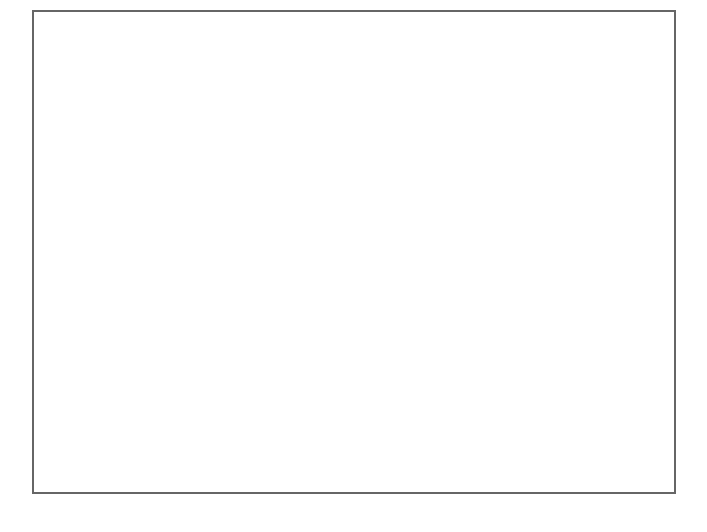
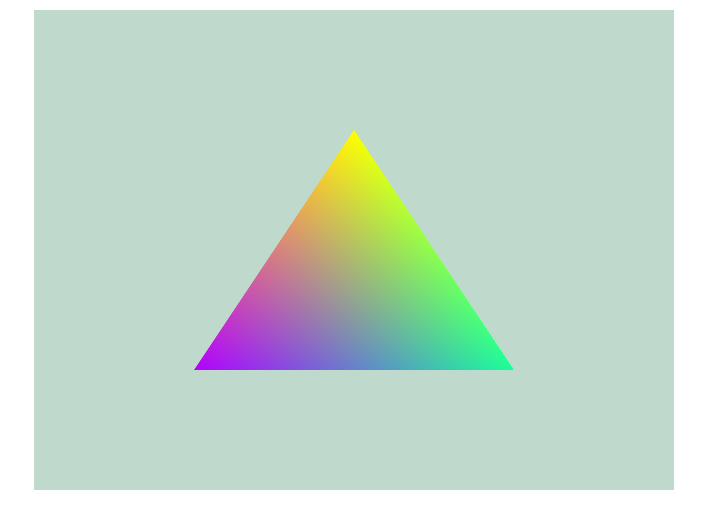
Before and after one commit to Konsole-Studio/Alive-Engine, a website built with webpack: page public/index.html in a window 1280 px wide. Shown: the whole page, without its empty margins (286-993 px from the left). Built offline with nearby package versions, Linux system fonts and the light colour scheme.

Commit message:
webgl tests

```diff
--- a/core/Game.js
+++ b/core/Game.js
@@ -1,3 +1,6 @@
+import fragmentShaderText from './shaders/fragment.js';
+import vertexShaderText from './shaders/vertex.js';
+
 export default class Game {
   constructor(config) {
     let {
@@ -14,5 +17,89 @@ export default class Game {
     this.actors = [];
     this.scenes = [];
     this.canvas = canvasElement;
+    this.initWebgl.bind(this)();
+  }
+
+  initWebgl() {
+    let gl = this.canvas.getContext('webgl') || this.canvas.getContext('experimental-webgl');
+    if (!gl) {
+      console.log('WebGl not supported');
+      return;
+    }
+
+    gl.clearColor(0.75, 0.85, 0.8, 1.0);
+    gl.clear(gl.COLOR_BUFFER_BIT | gl.DEPHT_BUFFER_BIT);
+
+    // Shaders
+    let vertexShader = gl.createShader(gl.VERTEX_SHADER);
+    let fragmentShader = gl.createShader(gl.FRAGMENT_SHADER);
+    gl.shaderSource(vertexShader, vertexShaderText);
+    gl.shaderSource(fragmentShader, fragmentShaderText);
+
+    gl.compileShader(vertexShader);
+    if (!gl.getShaderParameter(vertexShader, gl.COMPILE_STATUS)) {
+      console.error('ERROR compiling vertex shader!', gl.getShaderInfoLog(vertexShader));
+      return;
+    }
+
+    gl.compileShader(fragmentShader);
+    if (!gl.getShaderParameter(fragmentShader, gl.COMPILE_STATUS)) {
+      console.error('ERROR compiling fragment shader!', gl.getShaderInfoLog(fragmentShader));
+      return;
+    }
+
+    // Program
+    let program = gl.createProgram();
+    gl.attachShader(program, vertexShader);
+    gl.attachShader(program, fragmentShader);
+    gl.linkProgram(program);
+    if (!gl.getProgramParameter(program, gl.LINK_STATUS)) {
+      console.error('ERROR linking program!', gl.getProgramInfoLog(program));
+      return;
+    }
+
+    gl.validateProgram(program);
+    if (!gl.getProgramParameter(program, gl.VALIDATE_STATUS)) {
+      console.error('ERROR linking program!', gl.getProgramInfoLog(program));
+      return;
+    }
+
+    // Buffer
+    // Tiangle vertices, each line is a point with x and y position
+    // Using RGB here for test
+    let triangleVertices = [
+      0.0, 0.5, 1.0, 1.0, 0.0,
+      -0.5, -0.5, 0.7, 0.0, 1.0,
+      0.5, -0.5, 0.1, 1.0, 0.6,
+    ];
+
+    let triangleVertexBufferObject = gl.createBuffer();
+    gl.bindBuffer(gl.ARRAY_BUFFER, triangleVertexBufferObject);
+    gl.bufferData(gl.ARRAY_BUFFER, new Float32Array(triangleVertices), gl.STATIC_DRAW);
+
+    let positionAttribLocation = gl.getAttribLocation(program, 'vertPosition');
+    let colorAttribLocation = gl.getAttribLocation(program, 'vertColor');
+    gl.vertexAttribPointer(
+      positionAttribLocation, // attribute location
+      2, // Number of elements per attribute
+      gl.FLOAT, // type of the elements
+      gl.FALSE,
+      5 * Float32Array.BYTES_PER_ELEMENT, // Size of an individual vertex (2 * 4)
+      0 // offset from the beginning of a single vertex to this attribute
+    );
+    gl.vertexAttribPointer(
+      colorAttribLocation, // attribute location
+      3, // Number of elements per attribute
+      gl.FLOAT, // type of the elements
+      gl.FALSE,
+      5 * Float32Array.BYTES_PER_ELEMENT, // Size of an individual vertex (2 * 4)
+      2 * Float32Array.BYTES_PER_ELEMENT// offset from the beginning of a single vertex to this attribute
+    );
+    gl.enableVertexAttribArray(positionAttribLocation);
+    gl.enableVertexAttribArray(colorAttribLocation);
+
+    // Main renderer, replace with the loop
+    gl.useProgram(program);
+    gl.drawArrays(gl.TRIANGLES, 0, 3);
   }
 };
--- /dev/null
+++ b/core/shaders/fragment.js
@@ -0,0 +1,11 @@
+export default [
+  'precision mediump float;',
+  '',
+  'varying vec3 fragColor;',
+  'uniform float screenWidth;',
+  '',
+  'void main()',
+  '{',
+  ' gl_FragColor = vec4(fragColor, 1.0);',
+  '}',
+].join('\n');
--- /dev/null
+++ b/core/shaders/vertex.js
@@ -0,0 +1,15 @@
+export default [
+  'precision mediump float;',
+  '',
+  'attribute vec2 vertPosition;',
+  'attribute vec3 vertColor;',
+  '',
+  'varying vec3 fragColor;',
+  'uniform float screenWidth;',
+  '',
+  'void main()',
+  '{',
+  ' fragColor = vertColor;',
+  ' gl_Position = vec4(vertPosition, 0.0, 1.0);',
+  '}',
+].join('\n');
--- a/package.json
+++ b/package.json
@@ -17,6 +17,7 @@
   "scripts": {
     "build": "NODE_ENV=production webpack --config webpack.config.js --progress --colors",
     "dev": "NODE_ENV=development webpack-dev-server --config webpack.config.js --progress --colors --hot --inline",
+    "graph": "madge --image graph.svg ./project/game.js",
     "test": "echo \"Error: no test specified\" && exit 1"
   },
   "author": "",
--- a/public/index.html
+++ b/public/index.html
@@ -6,7 +6,7 @@
      <style>
       * { margin: 0; padding: 0; border: 0 none; outline: 0 none; }
       body { background: white; }
-      #canvas { display: block; margin: 10px auto; border: 2px solid #666; }
+      #canvas { display: block; margin: 10px auto; }
      </style>
    </head>
    <body>
```
